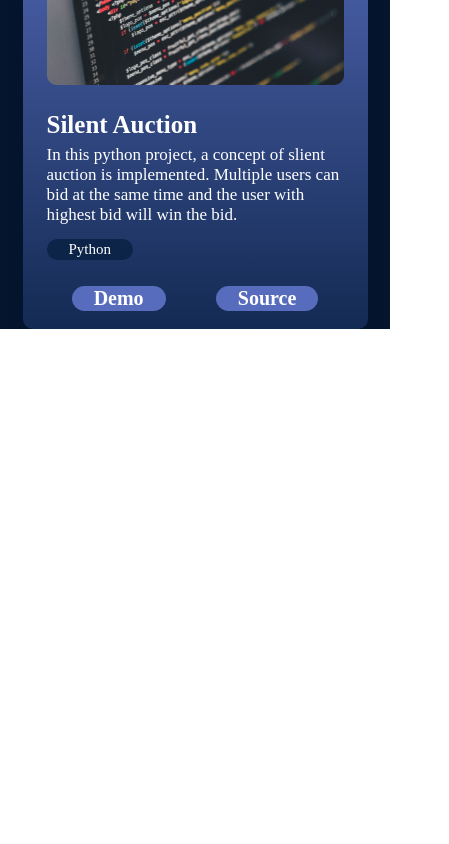
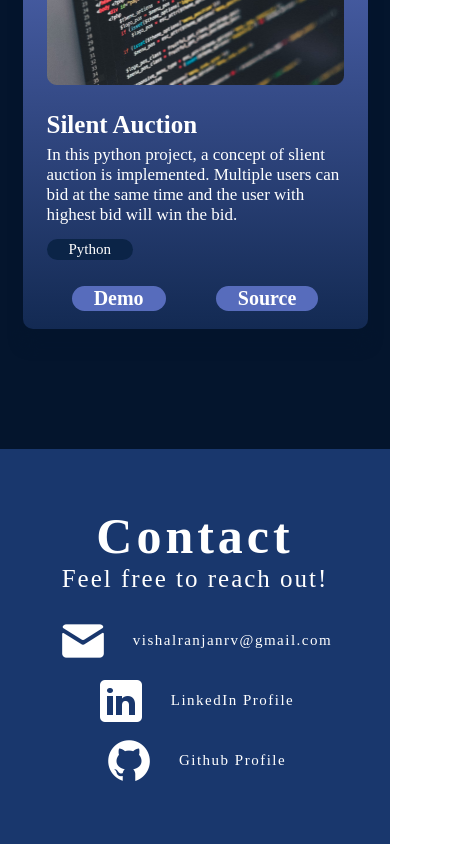
Before and after one commit to vishal7313/react-portfolio, a React (Vite) app: page / in a window 390 px wide. Shown: the part 8220-9064 px from the top of the page, 449 px wide, since content can reach past the window. Before the commit the page ends 8549 px from the top, so only its background shows below. Built offline with nearby package versions, Linux system fonts and the light colour scheme.

Commit message:
Contact me page

```diff
--- a/src/App.jsx
+++ b/src/App.jsx
@@ -1,5 +1,6 @@
 import style from "./App.module.css"
 import { About } from "./components/About/About"
+import { Contact } from "./components/Contact/Contact"
 import { Experience } from "./components/Experience/Experience"
 import { Hero } from "./components/Hero/Hero"
 import { Navbar } from "./components/NavBar/Navbar"
@@ -15,6 +16,7 @@
         <About />
         <Experience />
         <Projects />
+        <Contact />
       </div>
     </>
   )
--- a/src/App.module.css
+++ b/src/App.module.css
@@ -4,4 +4,5 @@
     background-color: var(--color-bg);
     width: 100%;
     height: 100%;
+    overflow: hidden;
 }
--- /dev/null
+++ b/src/components/Contact/Contact.jsx
@@ -0,0 +1,34 @@
+import React from 'react'
+import styles from "./Contact.module.css";
+import { getImageUrl } from "../../utils";
+
+export const Contact = () => {
+  return (
+    <footer id="contact" className={styles.container}>
+        <div className={styles.text}>
+            <h2>Contact</h2>
+            <p>Feel free to reach out!</p>
+        </div>
+
+        <ul className={styles.links}>
+            <li className={styles.link}>
+                <img src={getImageUrl("contact/emailIcon.png")} alt="Email icon" />
+                <a href="mailto:vishalranjanrv@gmail.com">vishalranjanrv@gmail.com</a>
+            </li>
+
+            <li className={styles.link}>
+                <img
+                    src={getImageUrl("contact/linkedinIcon.png")}
+                    alt="LinkedIn icon"
+                />
+                <a href="https://www.linkedin.com/in/vishal-ranjan-5948aa152/">LinkedIn Profile</a>
+            </li>
+
+            <li className={styles.link}>
+                <img src={getImageUrl("contact/githubIcon.png")} alt="Github icon" />
+                <a href="https://github.com/vishal7313">Github Profile</a>
+            </li>
+        </ul>
+    </footer>
+  )
+}
--- /dev/null
+++ b/src/components/Contact/Contact.module.css
@@ -0,0 +1,64 @@
+@import "../../vars.css";
+
+.container {
+  color: var(--color-text);
+  margin-top: 120px;
+  background-color: var(--color-secondary);
+  display: flex;
+  flex-direction: row;
+  justify-content: space-evenly;
+  width: 100vw;
+  padding: 58px 10%;
+  gap: 10px;
+}
+
+.text h2 {
+  font-size: 50px;
+  font-weight: 700;
+  letter-spacing: 4px;
+}
+
+.text p {
+  font-size: 25px;
+  font-weight: 400;
+  letter-spacing: 2px;
+}
+
+.links {
+  display: flex;
+  flex-direction: column;
+  align-items: flex-start;
+  list-style: none;
+  gap: 10px;
+}
+
+.link {
+  display: flex;
+  align-items: center;
+  gap: 25px;
+}
+
+.link a {
+  color: var(--color-text);
+  text-decoration: none;
+  font-size: 15px;
+  font-weight: 400;
+  letter-spacing: 1.5px;
+}
+
+@media screen and (max-width: 830px) {
+  .container {
+    flex-direction: column;
+    gap: 23px;
+  }
+
+  .text {
+    display: flex;
+    flex-direction: column;
+    align-items: center;
+  }
+
+  .links {
+    align-items: center;
+  }
+}
```
